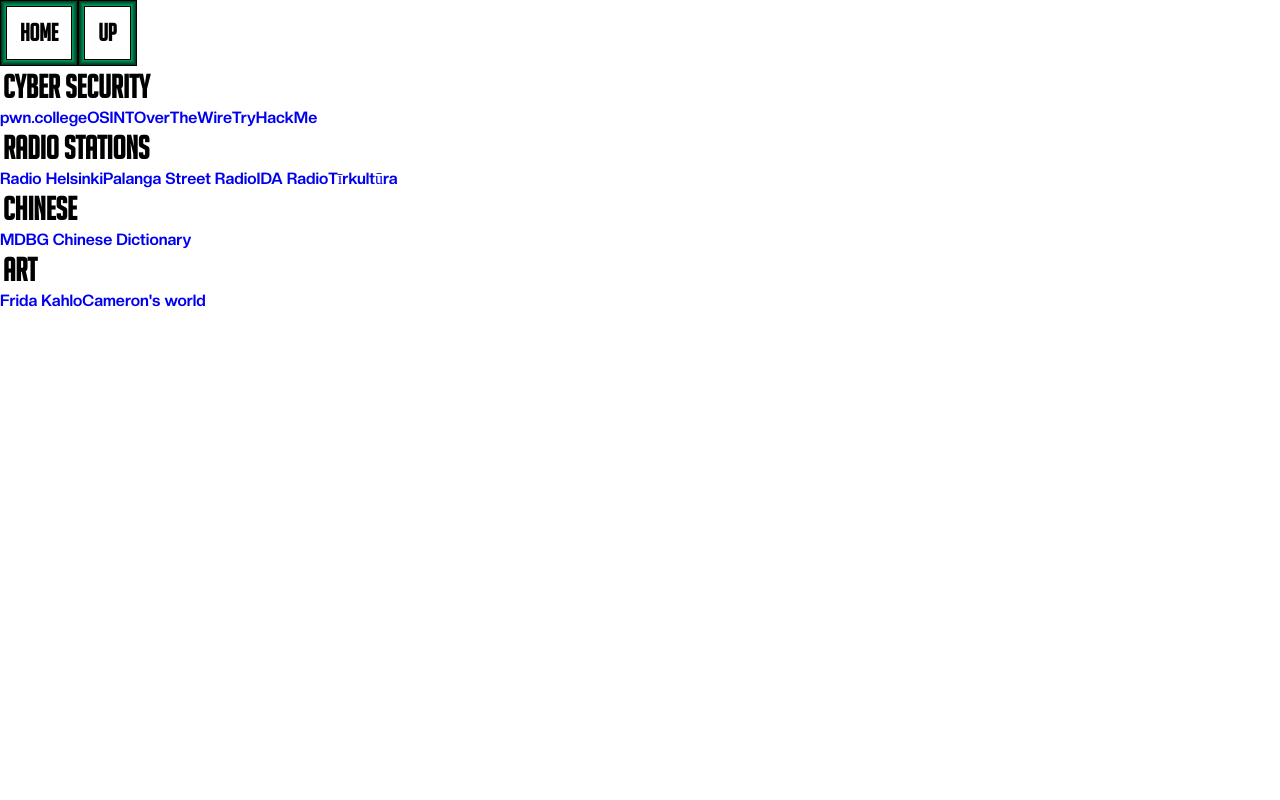
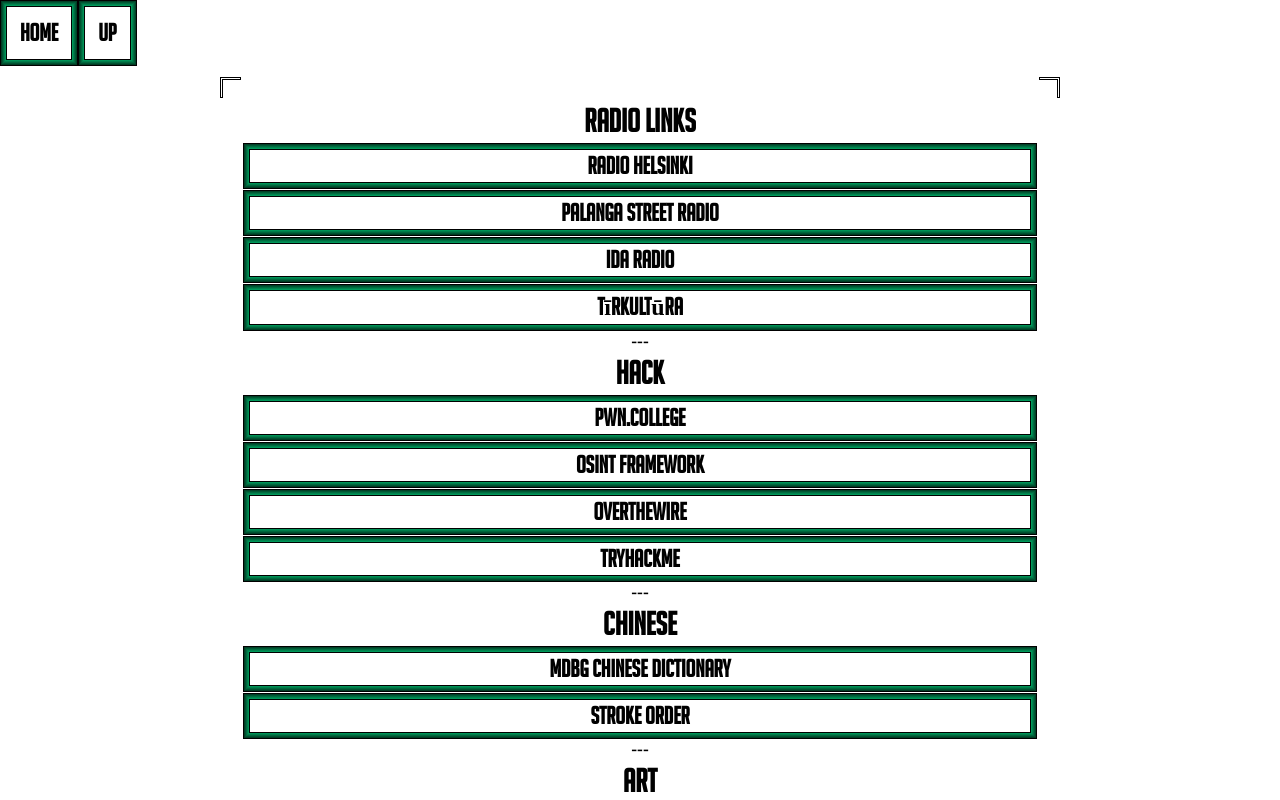
Before and after one commit to SteveThePug/web_server, a Vue app in the folder nginx/vue/: page /bookmarks in a window 1280 px wide. Shown: the top 800 px of the page. Built offline with nearby package versions, Linux system fonts and the light colour scheme.

Commit message:
list of links to other pages

```diff
--- a/nginx/vue/src/views/Bookmarks.vue
+++ b/nginx/vue/src/views/Bookmarks.vue
@@ -1,26 +1,81 @@
+<script setup>
+import LinkTable from "@/components/quick/LinkTable.vue";
+
+const radio_links = [
+    {
+        name: "Radio Helsinki",
+        link: "https://www.radiohelsinki.fi/",
+    },
+    {
+        name: "Palanga Street Radio",
+        link: "https://palanga.live/",
+    },
+    {
+        name: "IDA Radio",
+        link: "https://idaidaida.net/",
+    },
+    {
+        name: "Tīrkultūra",
+        link: "https://www.tirkultura.lv/",
+    },
+];
+
+const hacking_links = [
+    {
+        name: "pwn.college",
+        link: "https://pwn.college/",
+    },
+    {
+        name: "OSINT Framework",
+        link: "https://osintframework.com/",
+    },
+    {
+        name: "OverTheWire",
+        link: "https://overthewire.org/",
+    },
+    {
+        name: "TryHackMe",
+        link: "https://tryhackme.com/",
+    },
+];
+
+const chinese_links = [
+    {
+        name: "MDBG Chinese Dictionary",
+        link: "https://www.mdbg.net/chinese/dictionary",
+    },
+    {
+        name: "Stroke Order",
+        link: "https://www.strokeorder.com/",
+    },
+];
+
+const art_links = [
+    {
+        name: "Frida Kahlo",
+        link: "https://www.fridakahlo.org/",
+    },
+    {
+        name: "Cameron's World",
+        link: "https://www.cameronsworld.net/",
+    },
+];
+</script>
+
 <template>
-    <main>
-        <div>
-            <h1>Cyber Security</h1>
-            <a href="https://pwn.college/">pwn.college</a>
-            <a href="https://osintframework.com/">OSINT</a>
-            <a href="https://overthewire.org/">OverTheWire</a>
-            <a href="https://tryhackme.com/">TryHackMe</a>
-
-            <h1>Radio Stations</h1>
-            <a href="https://www.radiohelsinki.fi/">Radio Helsinki</a>
-            <a href="https://palanga.live/">Palanga Street Radio</a>
-            <a href="https://idaidaida.net/">IDA Radio</a>
-            <a href="https://www.tirkultura.lv/">Tīrkultūra</a>
-
+    <main class="center-content flex-col">
+        <div class="a4page-portrait bdr-1 flex-col relative scroll-y gap">
+            <h1>Radio Links</h1>
+            <LinkTable :linkArr="radio_links" />
+            <span>---</span>
+            <h1>Hack</h1>
+            <LinkTable :linkArr="hacking_links" />
+            <span>---</span>
             <h1>Chinese</h1>
-            <a href="https://www.mdbg.net/chinese/dictionary"
-                >MDBG Chinese Dictionary</a
-            >
-
+            <LinkTable :linkArr="chinese_links" />
+            <span>---</span>
             <h1>Art</h1>
-            <a href="https://www.fridakahlo.org/">Frida Kahlo</a>
-            <a href="https://www.cameronsworld.net/">Cameron's world</a>
+            <LinkTable :linkArr="art_links" />
         </div>
     </main>
 </template>
--- /dev/null
+++ b/nginx/vue/src/views/Shrines.vue
@@ -0,0 +1,17 @@
+<script setup>
+import RouterTable from "@/components/quick/RouterTable.vue";
+const shrine_links = [
+    { name: "Demoman", link: "/shrines/demoman" },
+    { name: "Evangelion", link: "/shrines/evangelion" },
+    { name: "GTO", link: "/shrines/gto" },
+    { name: "Skipskipbenben", link: "/shrines/skipskipbenben" },
+];
+</script>
+
+<template>
+    <main class="center-content flex-col">
+        <div class="a4page-portrait bdr-1 flex-col relative scroll-y gap">
+            <RouterTable :linkArr="shrine_links" />
+        </div>
+    </main>
+</template>
```
